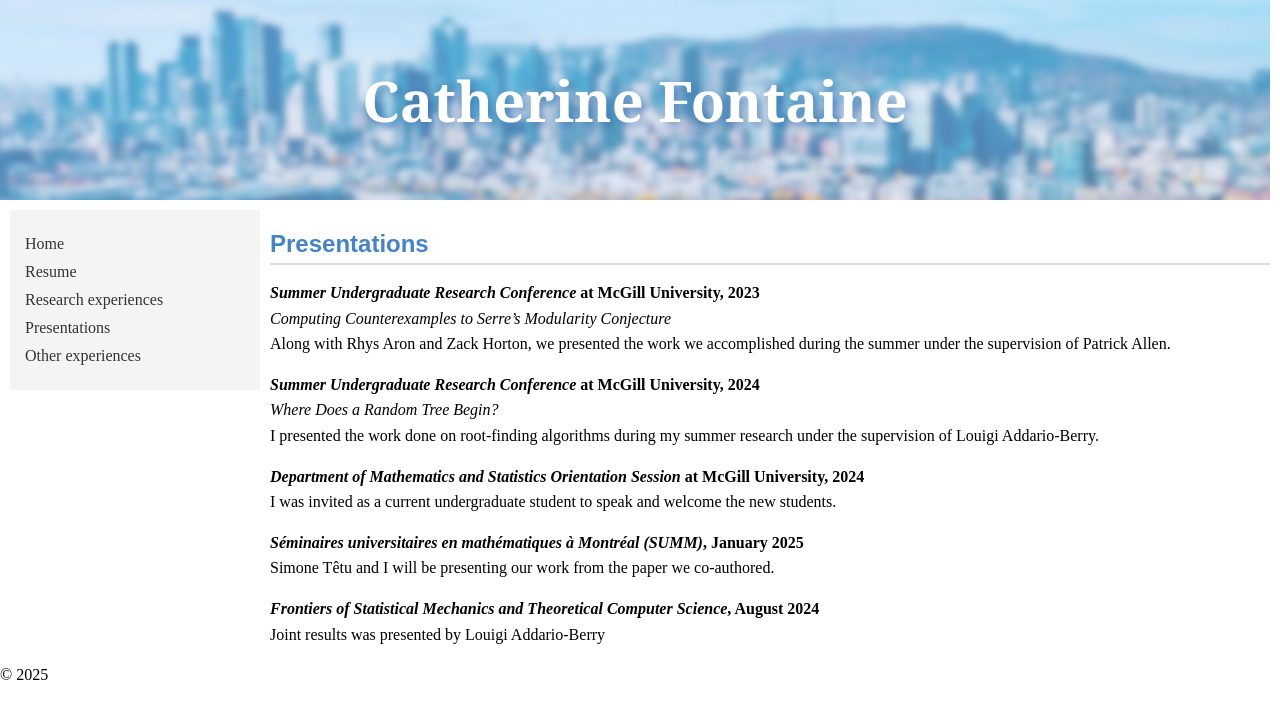
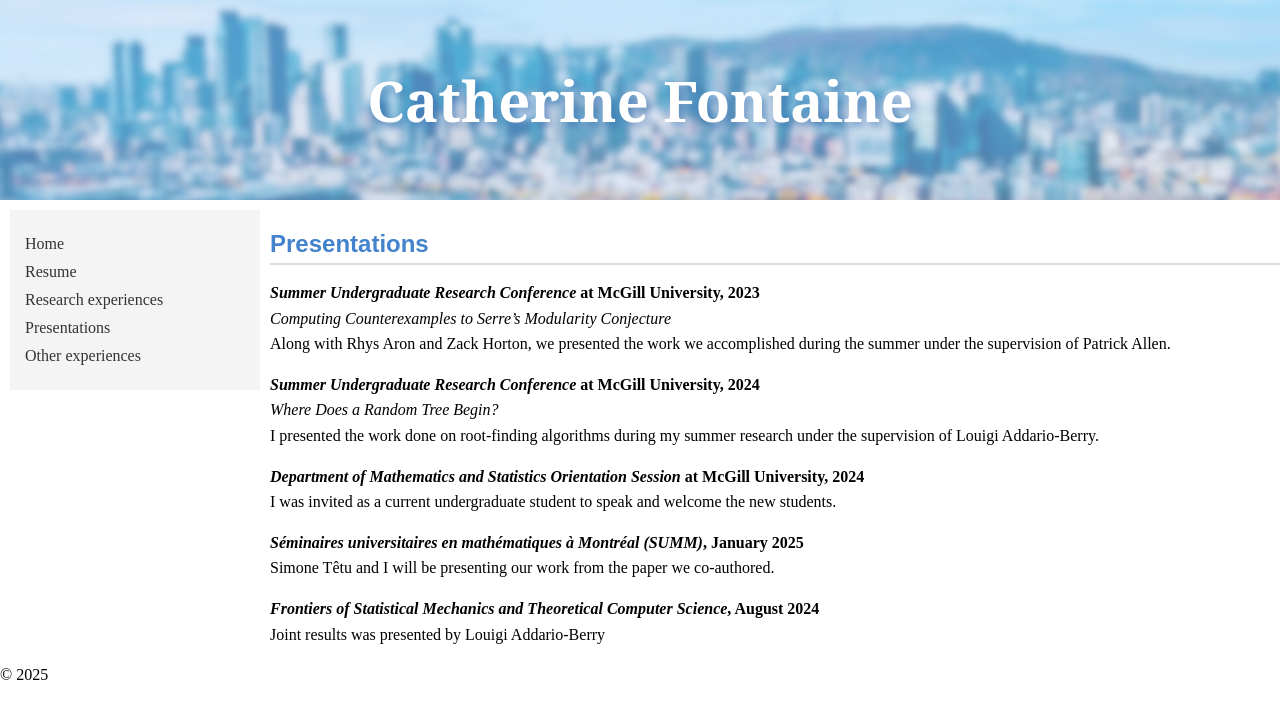
Before and after one commit to CatherineFontaine/CatherineFontaine.github.io, a Jekyll site: the page built from presentations.md, in a window 1280 px wide. Shown: the top 719 px of the page. Built offline with Jekyll 4.4.1, drawn with Linux system fonts in a browser that asks for light colours.

Commit message:
Update style.css

```diff
--- a/assets/css/style.css
+++ b/assets/css/style.css
@@ -5,8 +5,8 @@
   box-sizing: border-box;
 }
 @media (min-width: 768px) {
-  body {
-    margin-right: 10px; /* Apply a 10px margin to the right */
+  .container, .content, .sidebar, .right-block {
+    margin-right: 20px; /* Add the right margin to everything else */
   }
 }
 
```
